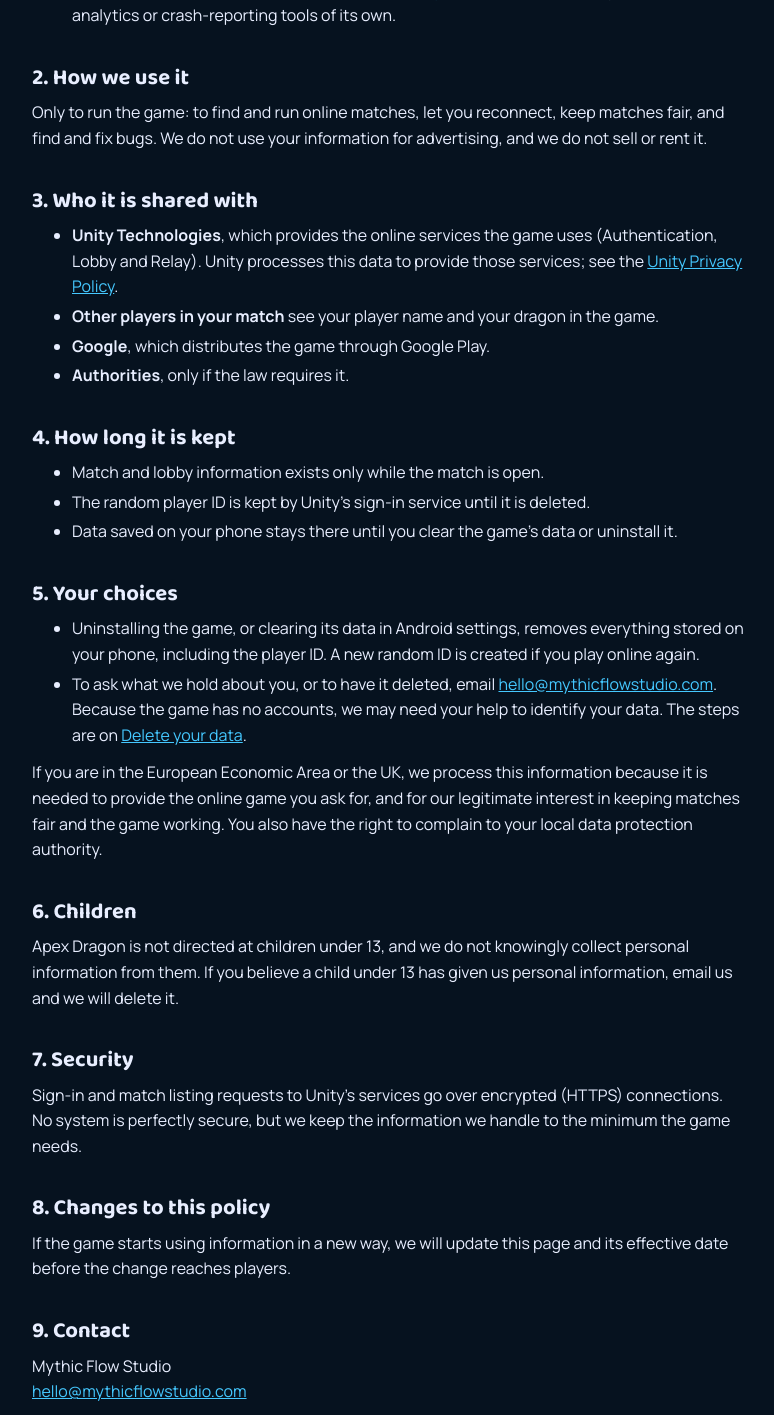
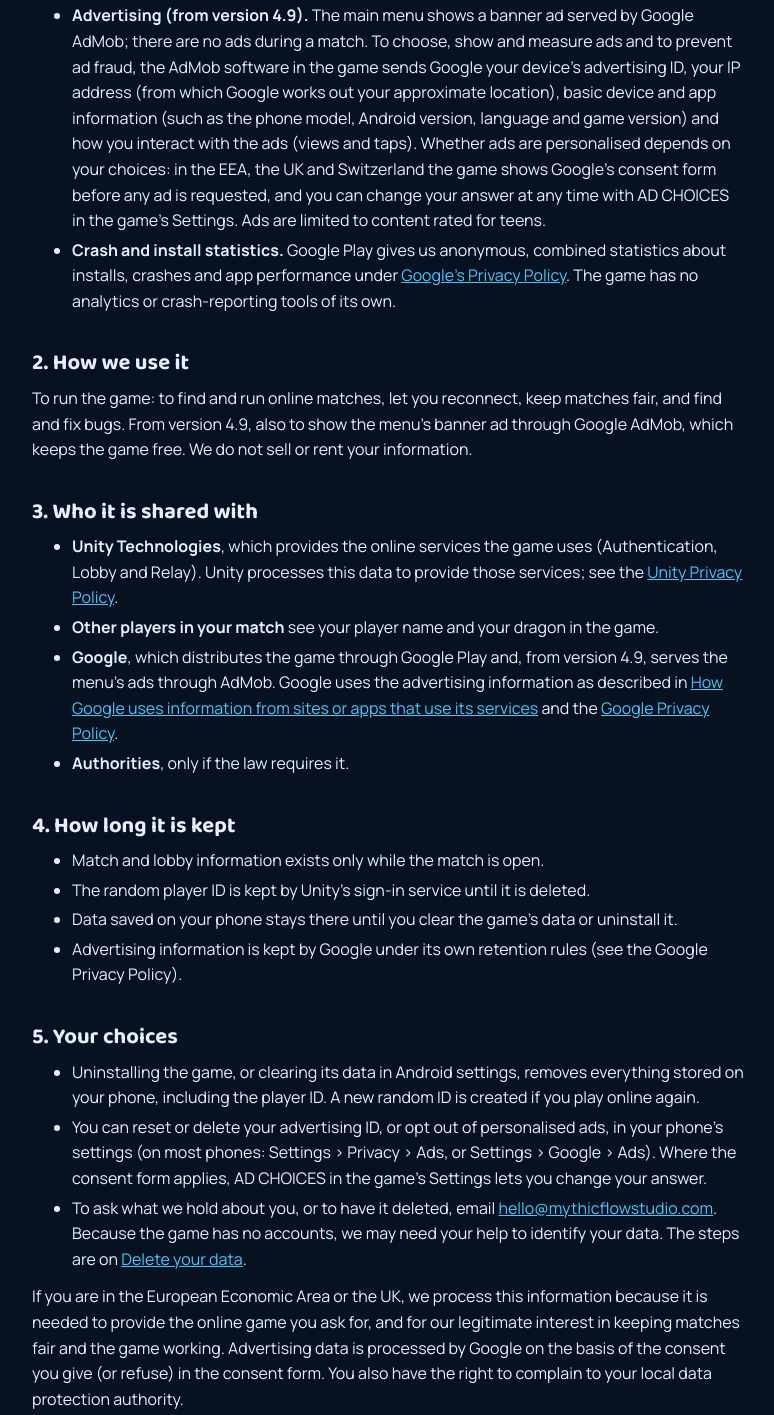
Before and after one commit to danieldaniel128/mythicflowstudio-site, a plain HTML site: page apex-dragon/privacy/index.html in a window 1280 px wide. Shown: the part 1319-2734 px from the top of the page, without its empty margins (252-1026 px from the left). Drawn offline with Linux system fonts and the light colour scheme.

Commit message:
Apex Dragon privacy policy: AdMob menu banner from version 4.9
Co-Authored-By: Claude Opus 5.5 <noreply@anthropic.com>

```diff
--- a/apex-dragon/privacy/index.html
+++ b/apex-dragon/privacy/index.html
@@ -45,7 +45,7 @@
   <a class="back" href="/">&larr; Mythic Flow Studio</a>
 
   <h1>Apex Dragon: Privacy Policy</h1>
-  <p class="meta">Applies to the Android game <strong>Apex Dragon: Evolution .io</strong> (package <span class="dim">com.daniel.apexdragon</span>). Effective 20 October 2026.</p>
+  <p class="meta">Applies to the Android game <strong>Apex Dragon: Evolution .io</strong> (package <span class="dim">com.daniel.apexdragon</span>). Effective 7 November 2026 (first version 20 October 2026).</p>
 
   <p>Apex Dragon is made by Mythic Flow Studio ("we", "us"). This page explains what information the game uses, why, who it is shared with, and the choices you have. If you have a question, write to <a href="mailto:hello@mythicflowstudio.com">hello@mythicflowstudio.com</a>.</p>
 
@@ -54,7 +54,7 @@
     <ul>
       <li>No account, no email address, no password.</li>
       <li>We do not collect your location, contacts, photos, files, phone number or payment details.</li>
-      <li>The game contains no advertising and does not use your device's advertising ID.</li>
+      <li>From version 4.9 the main menu shows a banner ad from Google AdMob (never during a match). AdMob uses your device's advertising ID and similar information to show and measure ads. In the EEA, the UK and Switzerland the game asks for your consent first.</li>
       <li>To let you play online, the game uses Unity Gaming Services. They receive a random player ID, the name you choose for your dragon, match data, your approximate location (worked out from your IP address) and technical diagnostics, as described below.</li>
       <li>We never sell your information.</li>
     </ul>
@@ -69,17 +69,18 @@
     <li><strong>Service diagnostics.</strong> Unity's Lobby and Relay services record technical information about matches and connections, such as connection quality and errors, to run and improve those services.</li>
     <li><strong>Data saved on your phone.</strong> Your settings, player name, chosen dragon and sign-in token are stored on your device only.</li>
     <li><strong>Sharing a match code.</strong> If you tap SHARE, Android's share menu sends your match code through the app you pick. We don't see who you share it with.</li>
+    <li><strong>Advertising (from version 4.9).</strong> The main menu shows a banner ad served by Google AdMob; there are no ads during a match. To choose, show and measure ads and to prevent ad fraud, the AdMob software in the game sends Google your device's advertising ID, your IP address (from which Google works out your approximate location), basic device and app information (such as the phone model, Android version, language and game version) and how you interact with the ads (views and taps). Whether ads are personalised depends on your choices: in the EEA, the UK and Switzerland the game shows Google's consent form before any ad is requested, and you can change your answer at any time with AD CHOICES in the game's Settings. Ads are limited to content rated for teens.</li>
     <li><strong>Crash and install statistics.</strong> Google Play gives us anonymous, combined statistics about installs, crashes and app performance under <a href="https://policies.google.com/privacy">Google's Privacy Policy</a>. The game has no analytics or crash-reporting tools of its own.</li>
   </ul>
 
   <h2>2. How we use it</h2>
-  <p>Only to run the game: to find and run online matches, let you reconnect, keep matches fair, and find and fix bugs. We do not use your information for advertising, and we do not sell or rent it.</p>
+  <p>To run the game: to find and run online matches, let you reconnect, keep matches fair, and find and fix bugs. From version 4.9, also to show the menu's banner ad through Google AdMob, which keeps the game free. We do not sell or rent your information.</p>
 
   <h2>3. Who it is shared with</h2>
   <ul>
     <li><strong>Unity Technologies</strong>, which provides the online services the game uses (Authentication, Lobby and Relay). Unity processes this data to provide those services; see the <a href="https://unity.com/legal/privacy-policy">Unity Privacy Policy</a>.</li>
     <li><strong>Other players in your match</strong> see your player name and your dragon in the game.</li>
-    <li><strong>Google</strong>, which distributes the game through Google Play.</li>
+    <li><strong>Google</strong>, which distributes the game through Google Play and, from version 4.9, serves the menu's ads through AdMob. Google uses the advertising information as described in <a href="https://policies.google.com/technologies/partner-sites">How Google uses information from sites or apps that use its services</a> and the <a href="https://policies.google.com/privacy">Google Privacy Policy</a>.</li>
     <li><strong>Authorities</strong>, only if the law requires it.</li>
   </ul>
 
@@ -88,14 +89,16 @@
     <li>Match and lobby information exists only while the match is open.</li>
     <li>The random player ID is kept by Unity's sign-in service until it is deleted.</li>
     <li>Data saved on your phone stays there until you clear the game's data or uninstall it.</li>
+    <li>Advertising information is kept by Google under its own retention rules (see the Google Privacy Policy).</li>
   </ul>
 
   <h2>5. Your choices</h2>
   <ul>
     <li>Uninstalling the game, or clearing its data in Android settings, removes everything stored on your phone, including the player ID. A new random ID is created if you play online again.</li>
+    <li>You can reset or delete your advertising ID, or opt out of personalised ads, in your phone's settings (on most phones: Settings &gt; Privacy &gt; Ads, or Settings &gt; Google &gt; Ads). Where the consent form applies, AD CHOICES in the game's Settings lets you change your answer.</li>
     <li>To ask what we hold about you, or to have it deleted, email <a href="mailto:hello@mythicflowstudio.com">hello@mythicflowstudio.com</a>. Because the game has no accounts, we may need your help to identify your data. The steps are on <a href="../delete-data/">Delete your data</a>.</li>
   </ul>
-  <p>If you are in the European Economic Area or the UK, we process this information because it is needed to provide the online game you ask for, and for our legitimate interest in keeping matches fair and the game working. You also have the right to complain to your local data protection authority.</p>
+  <p>If you are in the European Economic Area or the UK, we process this information because it is needed to provide the online game you ask for, and for our legitimate interest in keeping matches fair and the game working. Advertising data is processed by Google on the basis of the consent you give (or refuse) in the consent form. You also have the right to complain to your local data protection authority.</p>
 
   <h2>6. Children</h2>
   <p>Apex Dragon is not directed at children under 13, and we do not knowingly collect personal information from them. If you believe a child under 13 has given us personal information, email us and we will delete it.</p>
```
